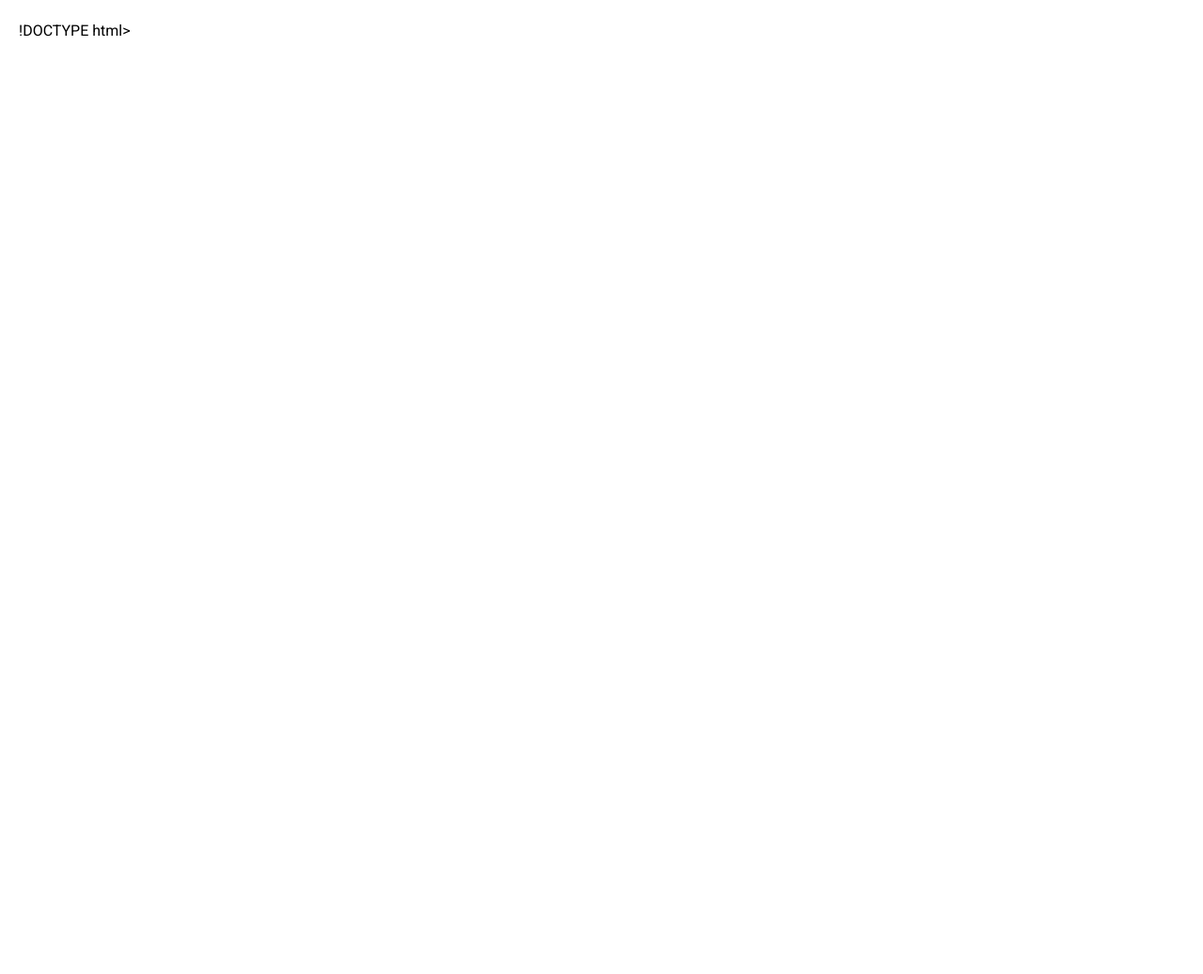
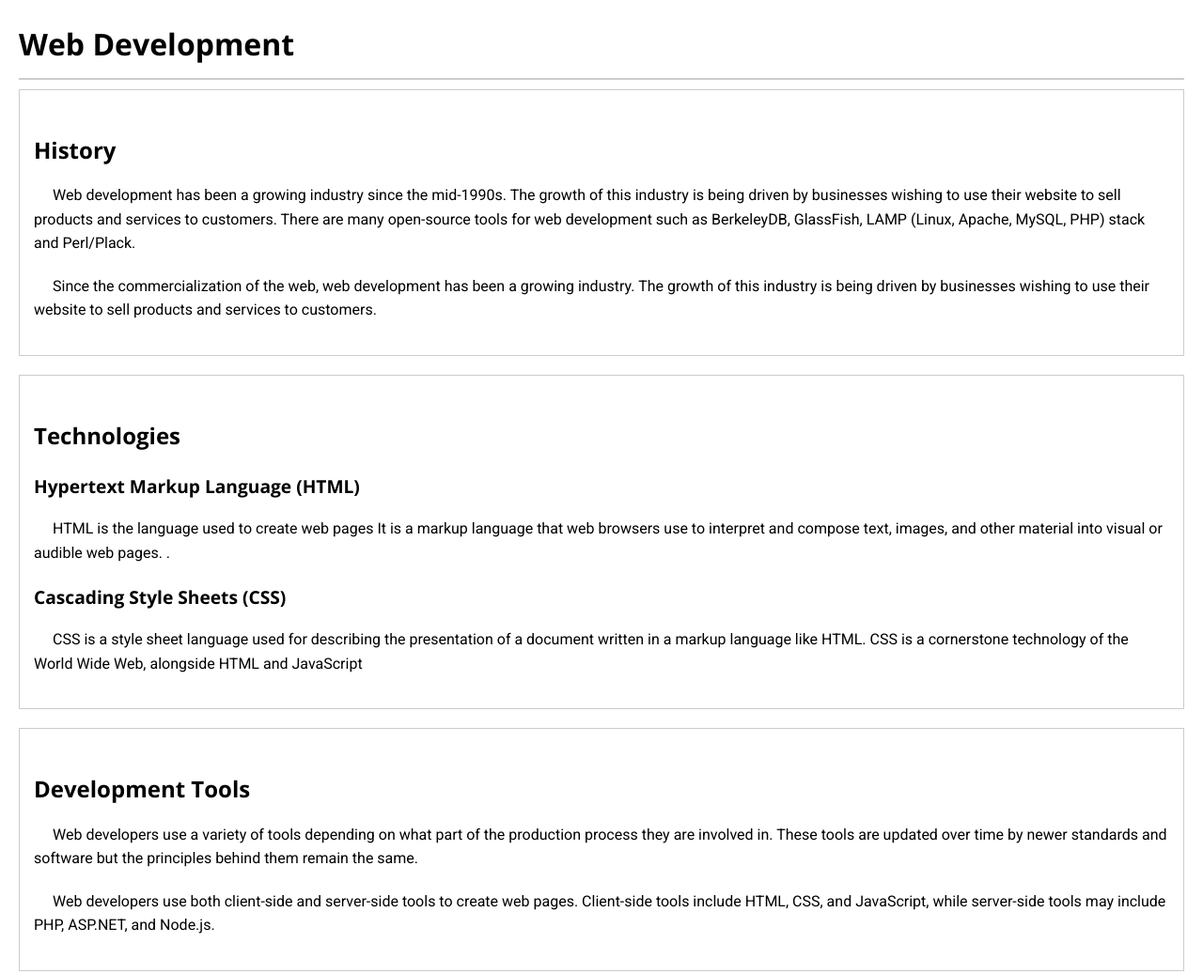
Before and after one commit to seannovela1/Typography, a plain HTML site: page index.html in a window 1280 px wide. Shown: the whole page at 94% size. Before the commit the page ends 800 px from the top, so only its background shows below. Drawn offline with nearby package versions, Linux system fonts and the light colour scheme.

Commit message:
added paragraphs

```diff
--- a/index.html
+++ b/index.html
@@ -1,4 +1,4 @@
-!DOCTYPE html>
+<!DOCTYPE html>
 <html lang="en">
 <head>
     <meta charset="UTF-8">
@@ -41,3 +41,33 @@ h2 {
 </style>
 </head>
 <body>
+
+    <h1>Web Development</h1>
+
+    <div class="section">
+<h2>History</h2>
+        <p>Web development has been a growing industry since the mid-1990s. The growth of this industry is being driven by businesses wishing to use their website to sell products and services to customers. There are many open-source tools for web development such as BerkeleyDB, GlassFish, LAMP (Linux, Apache, MySQL, PHP) stack and Perl/Plack.</p>
+        <p>Since the commercialization of the web, web development has been a growing industry. The growth of this industry is being driven by businesses wishing to use their website to sell products and services to customers.
+        </p>
+    </div>
+
+    <div class="section">
+        <h2>Technologies</h2>
+        <h3>Hypertext Markup Language (HTML)</h3>
+        <p>HTML is the language used to create web pages It is a markup language that web browsers use to interpret and compose text, images, and other material into visual or audible web pages.
+            .</p>
+            <h3>Cascading Style Sheets (CSS)</h3>
+            <p>CSS is a style sheet language used for describing the presentation of a document written in a markup language like HTML. CSS is a cornerstone technology of the World Wide Web, alongside HTML and JavaScript
+
+            </p>
+        </div>
+
+        <div class="section">
+            <h2>Development Tools</h2>
+            <p>Web developers use a variety of tools depending on what part of the production process they are involved in. These tools are updated over time by newer standards and software but the principles behind them remain the same.
+            </p>
+            <p>Web developers use both client-side and server-side tools to create web pages. Client-side tools include HTML, CSS, and JavaScript, while server-side tools may include PHP, ASP.NET, and Node.js.</p>
+        </div>
+
+    </body>
+    </html>
```
